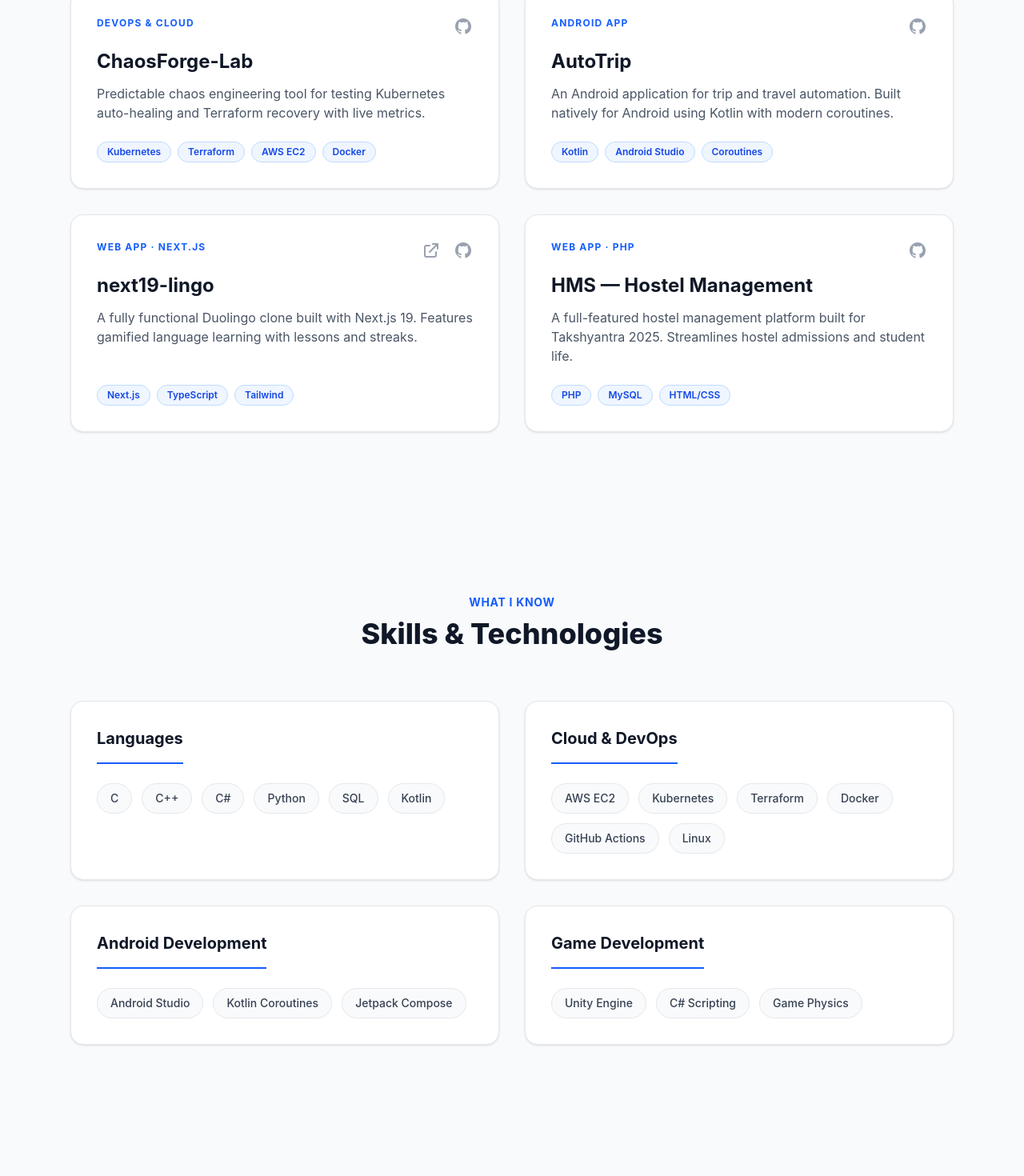
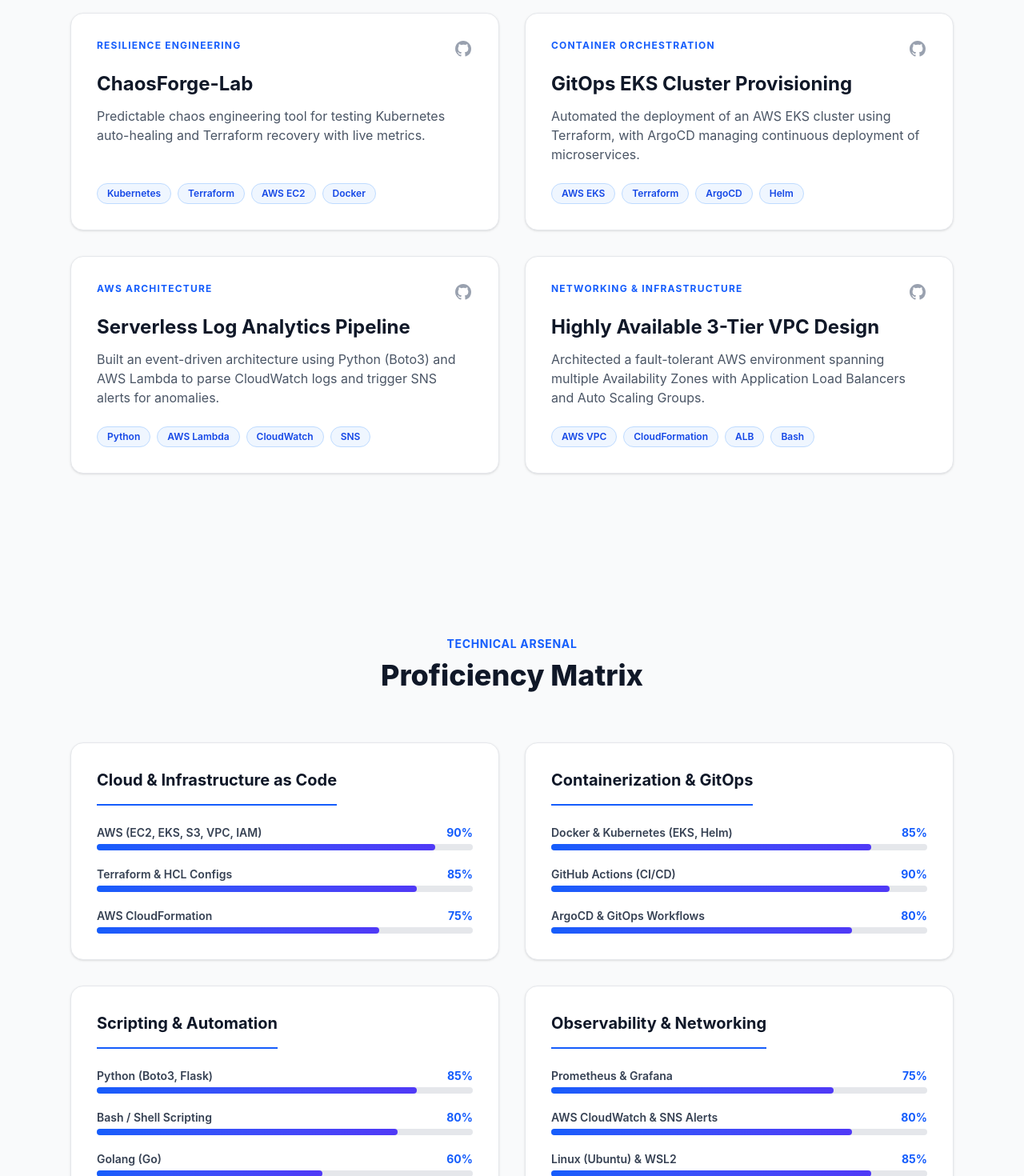
Before and after one commit to itspuru21/portfolio, a React app: page /admin in a window 1280 px wide. Shown: the part 1955-3425 px from the top of the page at 80% size. Built offline with nearby package versions, Linux system fonts and the light colour scheme; the HTML template or start-up script is replaced by a standard one.

Commit message:
few design overhaul

```diff
--- a/src/components/About.jsx
+++ b/src/components/About.jsx
@@ -32,9 +32,9 @@ export default function About() {
 
         {/* Left Side: Text Content */}
         <div className="space-y-6 text-gray-600 dark:text-gray-400 text-lg fade-up opacity-0 translate-y-8 transition-all duration-700 delay-100">
-          <p>I'm Purushottam Garad, a fresh B.Tech graduate in Computer Science & Technology from Shreeyash College of Engineering and Technology, Chh. Sambhajinagar, Maharashtra.</p>
-          <p>My journey started with a Diploma in Computer Technology, where I discovered my love for building software — from Android apps to fully-fledged Unity games. I enjoy turning ideas into interactive, real-world experiences through code.</p>
-          <p>Though I'm at the start of my professional career, I've built a strong technical foundation across multiple languages and platforms, and I completed an internship in WordPress development while still in my diploma program.</p>
+          <p>I'm Purushottam Garad, a Computer Science graduate from Shreeyash College of Engineering and Technology, specializing in Cloud Architecture, Automation, and Site Reliability Engineering.</p>
+          <p>My technical journey began with software development, but I quickly discovered my true passion lies in the infrastructure that powers those applications. I thrive on designing highly available AWS architectures, writing resilient Infrastructure as Code (IaC), and automating complex CI/CD pipelines.</p>
+          <p>Whether it's containerizing microservices with Docker and Kubernetes, implementing GitOps workflows with ArgoCD, or writing custom Python scripts for AWS automation, I am dedicated to building secure, scalable, and self-healing systems.</p>
 
           {/* --- MOVED QUICK INFO (Degree, Location, Status) --- */}
           <div className="flex flex-col sm:flex-row flex-wrap gap-x-8 gap-y-4 pt-4 pb-2 border-b border-gray-200 dark:border-slate-800">
--- a/src/components/Skills.jsx
+++ b/src/components/Skills.jsx
@@ -24,8 +24,8 @@ export default function Skills() {
   return (
     <section id="skills" className="py-20" ref={sectionRef}>
       <div className="text-center mb-16 fade-up opacity-0 translate-y-8 transition-all duration-700">
-        <span className="text-blue-600 dark:text-blue-500 font-bold tracking-wider uppercase text-sm">What I Know</span>
-        <h2 className="text-3xl md:text-4xl font-extrabold text-gray-900 dark:text-white mt-2">Skills & Technologies</h2>
+        <span className="text-blue-600 dark:text-blue-500 font-bold tracking-wider uppercase text-sm">Technical Arsenal</span>
+        <h2 className="text-3xl md:text-4xl font-extrabold text-gray-900 dark:text-white mt-2">Proficiency Matrix</h2>
       </div>
 
       <div className="grid grid-cols-1 md:grid-cols-2 gap-8">
@@ -38,14 +38,20 @@ export default function Skills() {
             <h3 className="text-xl font-bold text-gray-900 dark:text-white mb-6 pb-4 border-b-2 border-blue-600 inline-block">
               {category.category}
             </h3>
-            <div className="flex flex-wrap gap-3">
+            <div className="space-y-5">
               {category.skills.map(skill => (
-                <span
-                  key={skill}
-                  className="bg-gray-50 dark:bg-slate-950 border border-gray-200 dark:border-slate-800 text-gray-700 dark:text-gray-300 px-4 py-2 rounded-full text-sm font-medium hover:bg-blue-600 hover:border-blue-600 hover:text-white dark:hover:bg-blue-500 dark:hover:text-white transition-colors cursor-default"
-                >
-                  {skill}
-                </span>
+                <div key={skill.name}>
+                  <div className="flex justify-between mb-1">
+                    <span className="text-sm font-semibold text-gray-700 dark:text-gray-300">{skill.name}</span>
+                    <span className="text-sm font-bold text-blue-600 dark:text-blue-500">{skill.level}%</span>
+                  </div>
+                  <div className="w-full bg-gray-200 dark:bg-slate-800 rounded-full h-2">
+                    <div
+                      className="bg-gradient-to-r from-blue-600 to-indigo-600 h-2 rounded-full transition-all duration-1000 ease-out"
+                      style={{ width: `${skill.level}%` }}
+                    ></div>
+                  </div>
+                </div>
               ))}
             </div>
           </div>
--- a/src/data/projects.json
+++ b/src/data/projects.json
@@ -2,34 +2,33 @@
   {
     "id": 1,
     "title": "ChaosForge-Lab",
-    "type": "DevOps & Cloud",
+    "type": "Resilience Engineering",
     "description": "Predictable chaos engineering tool for testing Kubernetes auto-healing and Terraform recovery with live metrics.",
     "techStack": ["Kubernetes", "Terraform", "AWS EC2", "Docker"],
     "githubLink": "https://github.com/itspuru21/chaosforge-lab"
   },
   {
     "id": 2,
-    "title": "AutoTrip",
-    "type": "Android App",
-    "description": "An Android application for trip and travel automation. Built natively for Android using Kotlin with modern coroutines.",
-    "techStack": ["Kotlin", "Android Studio", "Coroutines"],
-    "githubLink": "https://github.com/itspuru21/Auto_Trip"
+    "title": "GitOps EKS Cluster Provisioning",
+    "type": "Container Orchestration",
+    "description": "Automated the deployment of an AWS EKS cluster using Terraform, with ArgoCD managing continuous deployment of microservices.",
+    "techStack": ["AWS EKS", "Terraform", "ArgoCD", "Helm"],
+    "githubLink": "https://github.com/itspuru21"
   },
   {
     "id": 3,
-    "title": "next19-lingo",
-    "type": "Web App · Next.js",
-    "description": "A fully functional Duolingo clone built with Next.js 19. Features gamified language learning with lessons and streaks.",
-    "techStack": ["Next.js", "TypeScript", "Tailwind"],
-    "githubLink": "https://github.com/itspuru21/next19-lingo",
-    "liveLink": "https://next19-lingo.vercel.app"
+    "title": "Serverless Log Analytics Pipeline",
+    "type": "AWS Architecture",
+    "description": "Built an event-driven architecture using Python (Boto3) and AWS Lambda to parse CloudWatch logs and trigger SNS alerts for anomalies.",
+    "techStack": ["Python", "AWS Lambda", "CloudWatch", "SNS"],
+    "githubLink": "https://github.com/itspuru21"
   },
   {
     "id": 4,
-    "title": "HMS — Hostel Management",
-    "type": "Web App · PHP",
-    "description": "A full-featured hostel management platform built for Takshyantra 2025. Streamlines hostel admissions and student life.",
-    "techStack": ["PHP", "MySQL", "HTML/CSS"],
-    "githubLink": "https://github.com/itspuru21/HMS-Hostel_Management_Syste_Takshyantra-2025"
+    "title": "Highly Available 3-Tier VPC Design",
+    "type": "Networking & Infrastructure",
+    "description": "Architected a fault-tolerant AWS environment spanning multiple Availability Zones with Application Load Balancers and Auto Scaling Groups.",
+    "techStack": ["AWS VPC", "CloudFormation", "ALB", "Bash"],
+    "githubLink": "https://github.com/itspuru21"
   }
 ]
--- a/src/data/skills.json
+++ b/src/data/skills.json
@@ -1,18 +1,36 @@
 [
   {
-    "category": "Languages",
-    "skills": ["C", "C++", "C#", "Python", "SQL", "Kotlin"]
+    "category": "Cloud & Infrastructure as Code",
+    "skills": [
+      { "name": "AWS (EC2, EKS, S3, VPC, IAM)", "level": 90 },
+      { "name": "Terraform & HCL Configs", "level": 85 },
+      { "name": "AWS CloudFormation", "level": 75 }
+    ]
   },
   {
-    "category": "Cloud & DevOps",
-    "skills": ["AWS EC2", "Kubernetes", "Terraform", "Docker", "GitHub Actions", "Linux"]
+    "category": "Containerization & GitOps",
+    "skills": [
+      { "name": "Docker & Kubernetes (EKS, Helm)", "level": 85 },
+      { "name": "GitHub Actions (CI/CD)", "level": 90 },
+      { "name": "ArgoCD & GitOps Workflows", "level": 80 }
+    ]
   },
   {
-    "category": "Android Development",
-    "skills": ["Android Studio", "Kotlin Coroutines", "Jetpack Compose"]
+    "category": "Scripting & Automation",
+    "skills": [
+      { "name": "Python (Boto3, Flask)", "level": 85 },
+      { "name": "Bash / Shell Scripting", "level": 80 },
+      { "name": "Golang (Go)", "level": 60 },
+      { "name": "YAML / JSON", "level": 95 }
+    ]
   },
   {
-    "category": "Game Development",
-    "skills": ["Unity Engine", "C# Scripting", "Game Physics"]
+    "category": "Observability & Networking",
+    "skills": [
+      { "name": "Prometheus & Grafana", "level": 75 },
+      { "name": "AWS CloudWatch & SNS Alerts", "level": 80 },
+      { "name": "Linux (Ubuntu) & WSL2", "level": 85 },
+      { "name": "VPC Design & Subnetting", "level": 80 }
+    ]
   }
 ]
```
